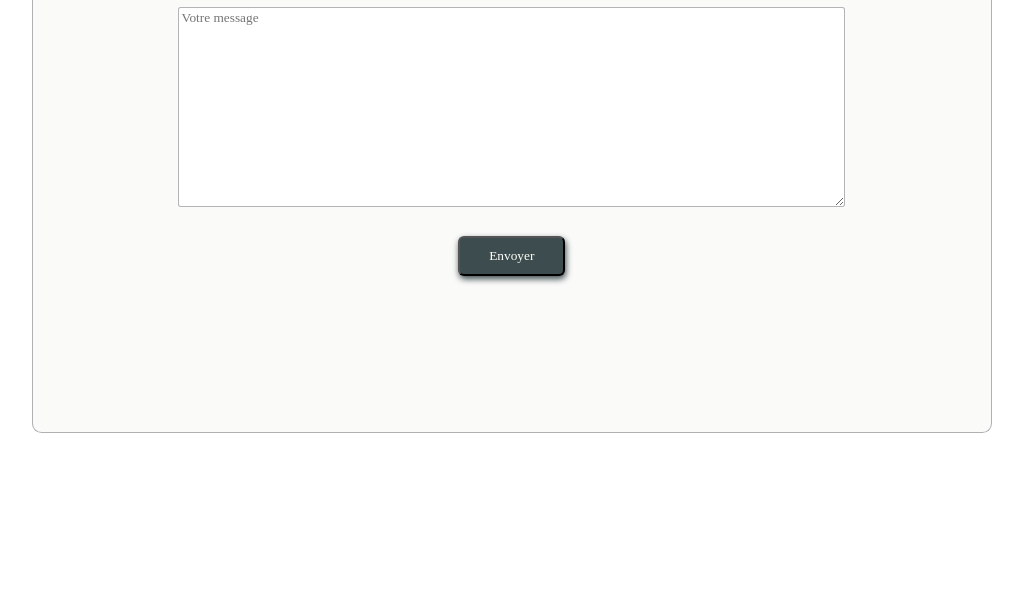
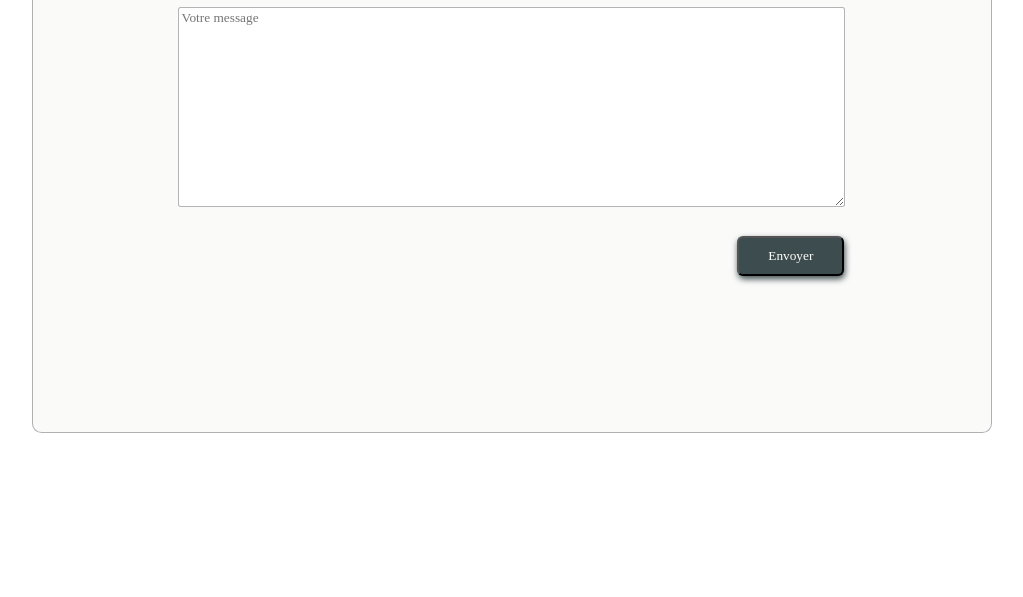
Before and after one commit to elodiebellec/simon_rousseau, a plain HTML site: page contactPage.html in a window 1280 px wide. Shown: the part 1007-1604 px from the top of the page, without its empty margins (129-1152 px from the left). Drawn offline with Linux system fonts and the light colour scheme; a web font is replaced by a local one.

Commit message:
floated form button to right + margin right

```diff
--- a/css/styles.css
+++ b/css/styles.css
@@ -386,6 +386,8 @@ html {
           color: #FFFEFA;
           font-family: 'Montserrat';
           margin-top: 2em;
+          float: right;
+          margin-right: 11em;
         }
       footer {
         grid-column: 2 / 3;
```
